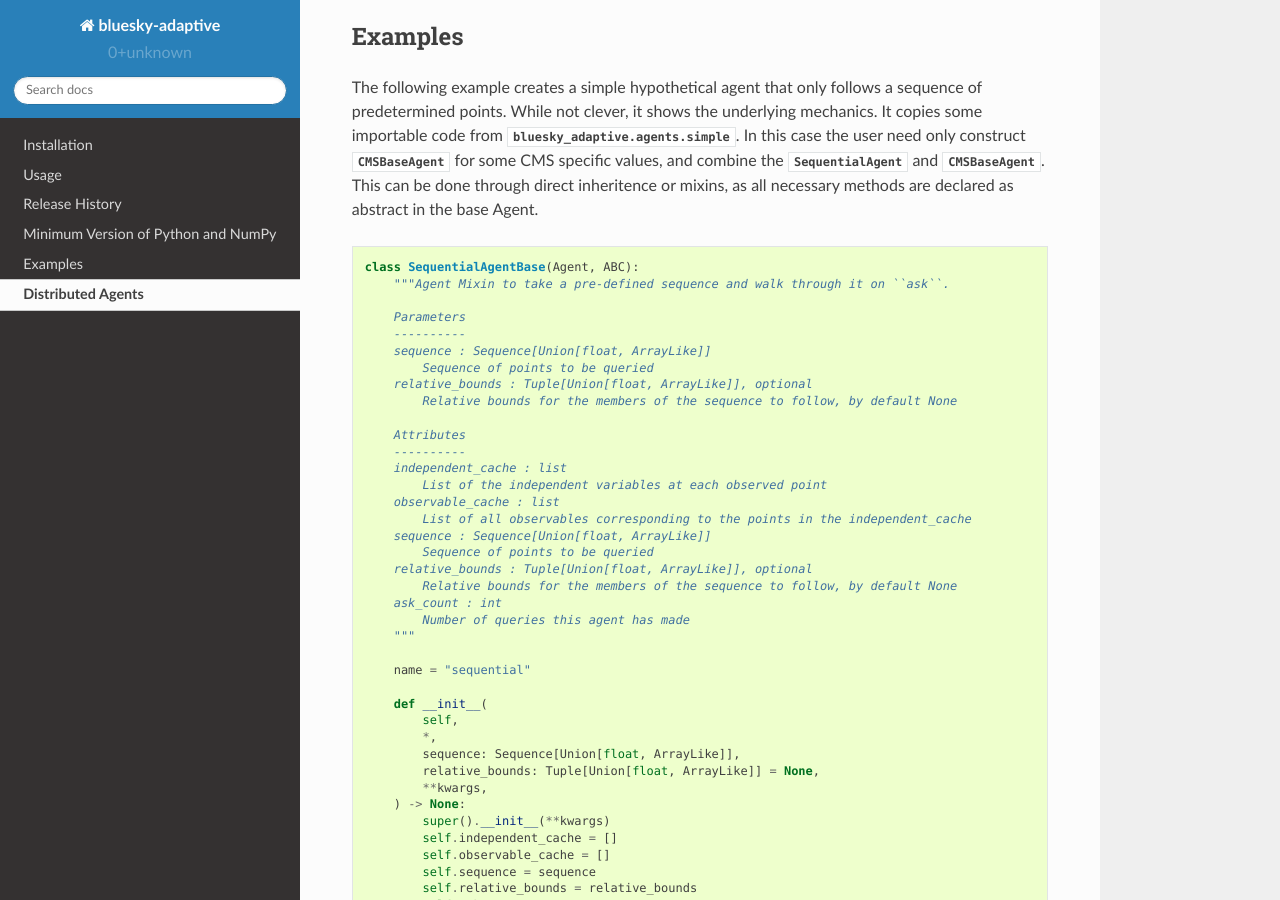
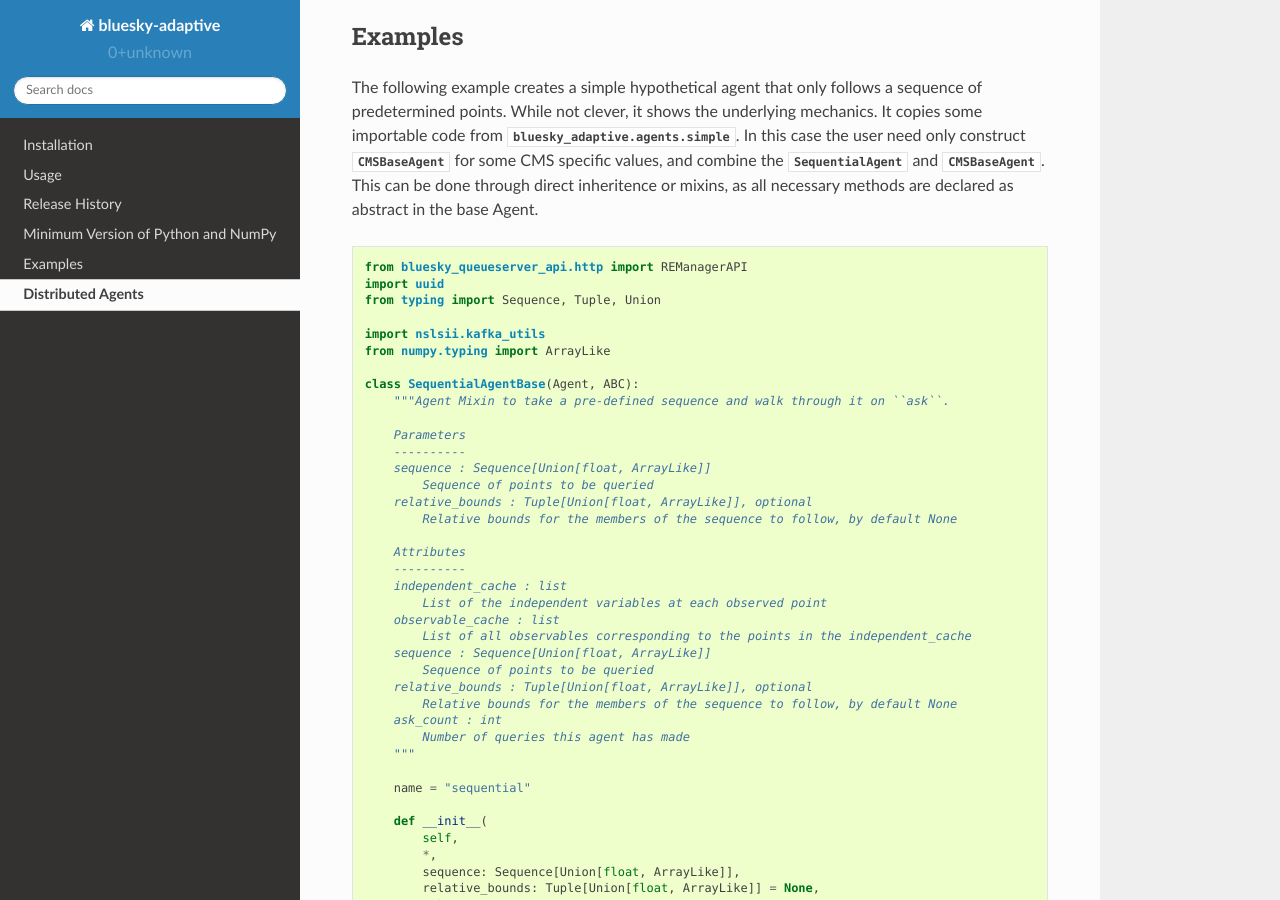
Before and after one commit to bluesky/bluesky-adaptive, a Sphinx documentation site: the page built from docs/source/distributed.rst, in a window 1280 px wide and 900 px high, scrolled down 1629 px. Built offline with Sphinx 7.4.7 and the Read the Docs theme 2.0.0, drawn with Linux system fonts in a browser that asks for light colours; some of the changed text lies outside the part shown.

Commit message:
DOC: add some missing imports and swap MI order
So the concrete methods override the abstract rather than vice versa

```diff
--- a/docs/source/distributed.rst
+++ b/docs/source/distributed.rst
@@ -57,6 +57,14 @@
 as abstract in the base Agent.
 
 .. code-block:: python
+
+
+    from bluesky_queueserver_api.http import REManagerAPI
+    import uuid
+    from typing import Sequence, Tuple, Union
+
+    import nslsii.kafka_utils
+    from numpy.typing import ArrayLike
 
     class SequentialAgentBase(Agent, ABC):
         """Agent Mixin to take a pre-defined sequence and walk through it on ``ask``.
@@ -187,7 +195,7 @@
             )
 
 
-    class CMSSequentialAgent(SequentialAgentBase, CMSBaseAgent):
+    class CMSSequentialAgent(CMSBaseAgent, SequentialAgentBase):
         def __init__(
             self,
             *,
```
